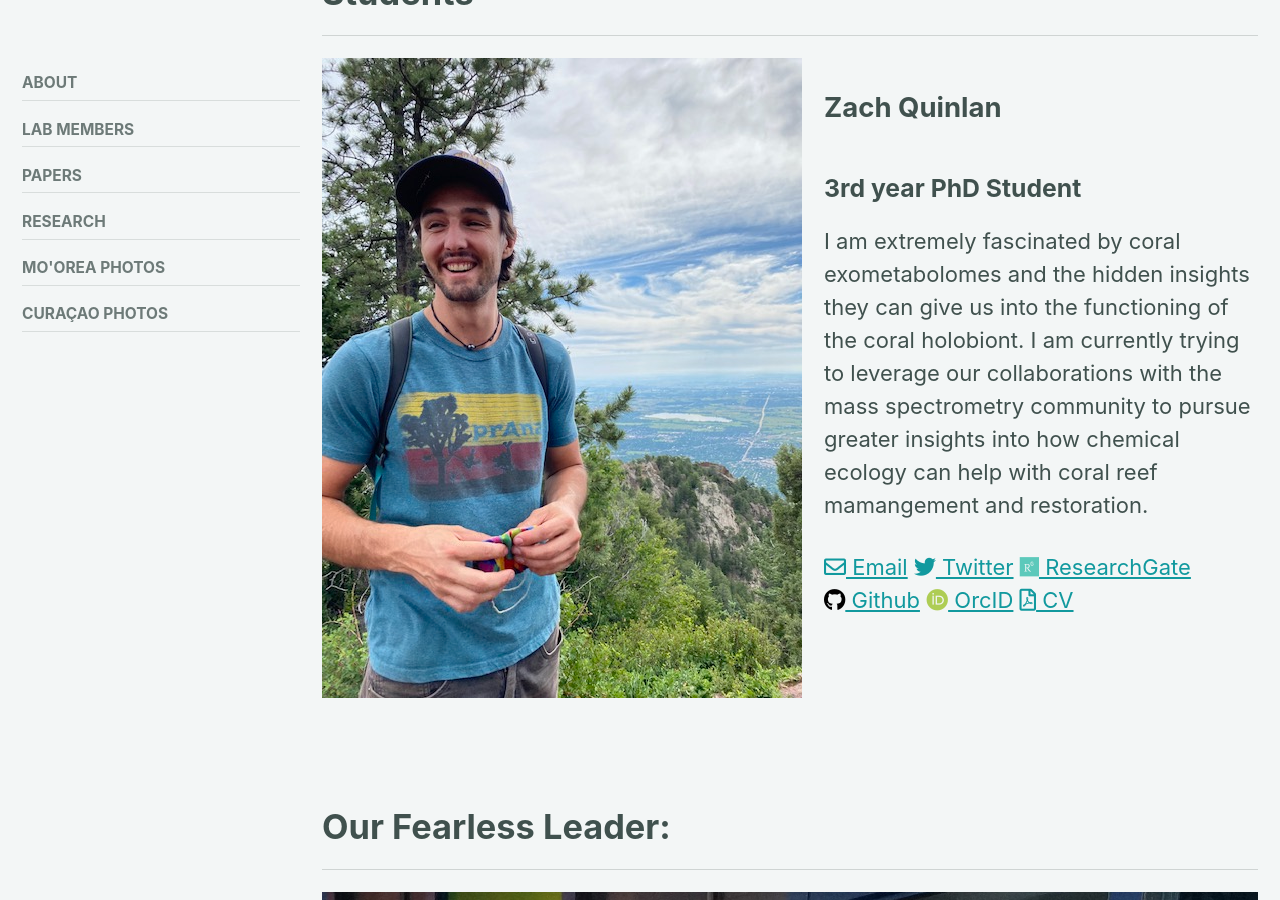
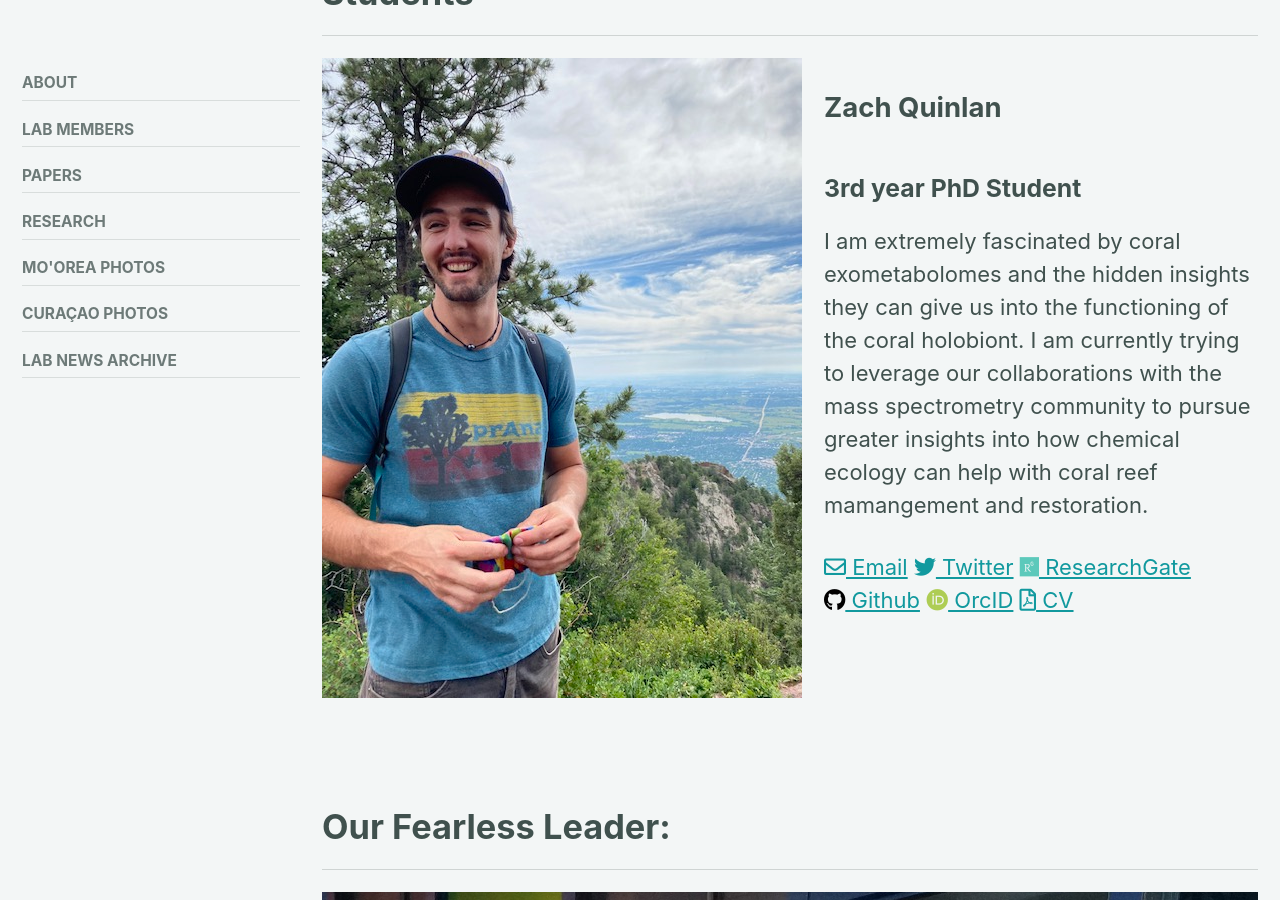
Before and after one commit to Zquinlan/WegleyKellyLab, a Jekyll site: the page built from _pages/labMembers.md, in a window 1280 px wide and 900 px high, scrolled down 483 px. Built offline with Jekyll 4.4.1, drawn with Linux system fonts in a browser that asks for light colours; cached includes are drawn as plain includes.

Commit message:
adding news archive

```diff
--- a/_data/navigation.yml
+++ b/_data/navigation.yml
@@ -11,6 +11,8 @@ content:
   url: "/photos/moorea/"
 - title: Curaçao Photos
   url: "/photos/curacao/"
+- title: Lab news archive
+  url: "/archive/"
 
 
 main:
@@ -26,3 +28,5 @@ main:
   url: "/photos/moorea/"
 - title: Curaçao Photos
   url: "/photos/curacao/"
+- title: Lab news archive
+  url: "/archive/"
```
Also changed, not shown: _pages/archive.md (added, +6 -0 lines), index.md (+4 -0 lines).
